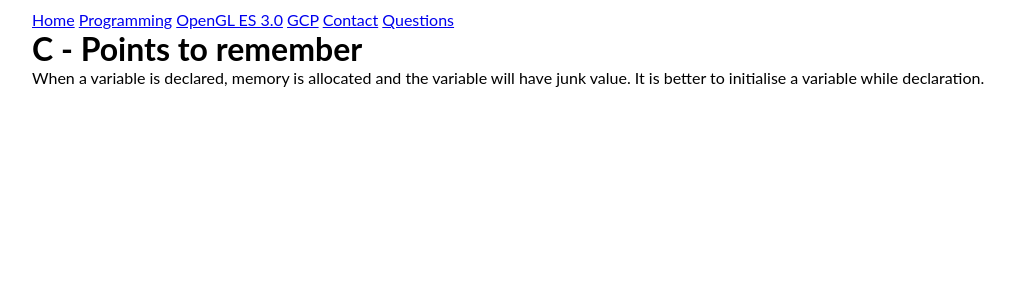
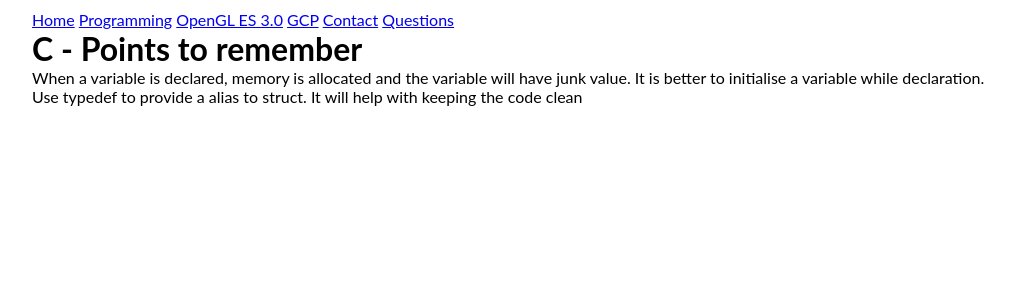
Before and after one commit to adhithiyan/blog, a Flask app: template templates/c.html in a window 1280 px wide. Shown: the top 300 px of the page, without its empty margins (108-1119 px from the left). Run offline with Flask 2, Linux system fonts and the light colour scheme; the template is opened without the code that fills it, so the values that code supplies are empty.

Commit message:
template changes

```diff
--- a/templates/c.html
+++ b/templates/c.html
@@ -1,5 +1,6 @@
 <!DOCTYPE html>
 <html>
+
 <head>
   <meta name="viewport" content="width=device-width, initial-scale=1">
   <link rel="stylesheet" type="text/css" href="{{ url_for('static', filename='css/style.css') }}">
@@ -21,7 +22,12 @@
     <p>When a variable is declared, memory is allocated and the variable will have junk value.
       It is better to initialise a variable while declaration.
     </p>
+
+    <p>Use typedef to provide a alias to struct. It will help with keeping the code clean</p>
   </div>
 
+
+
 </body>
+
 </html>
```
Lines whose indentation alone changed are shown as unchanged.
